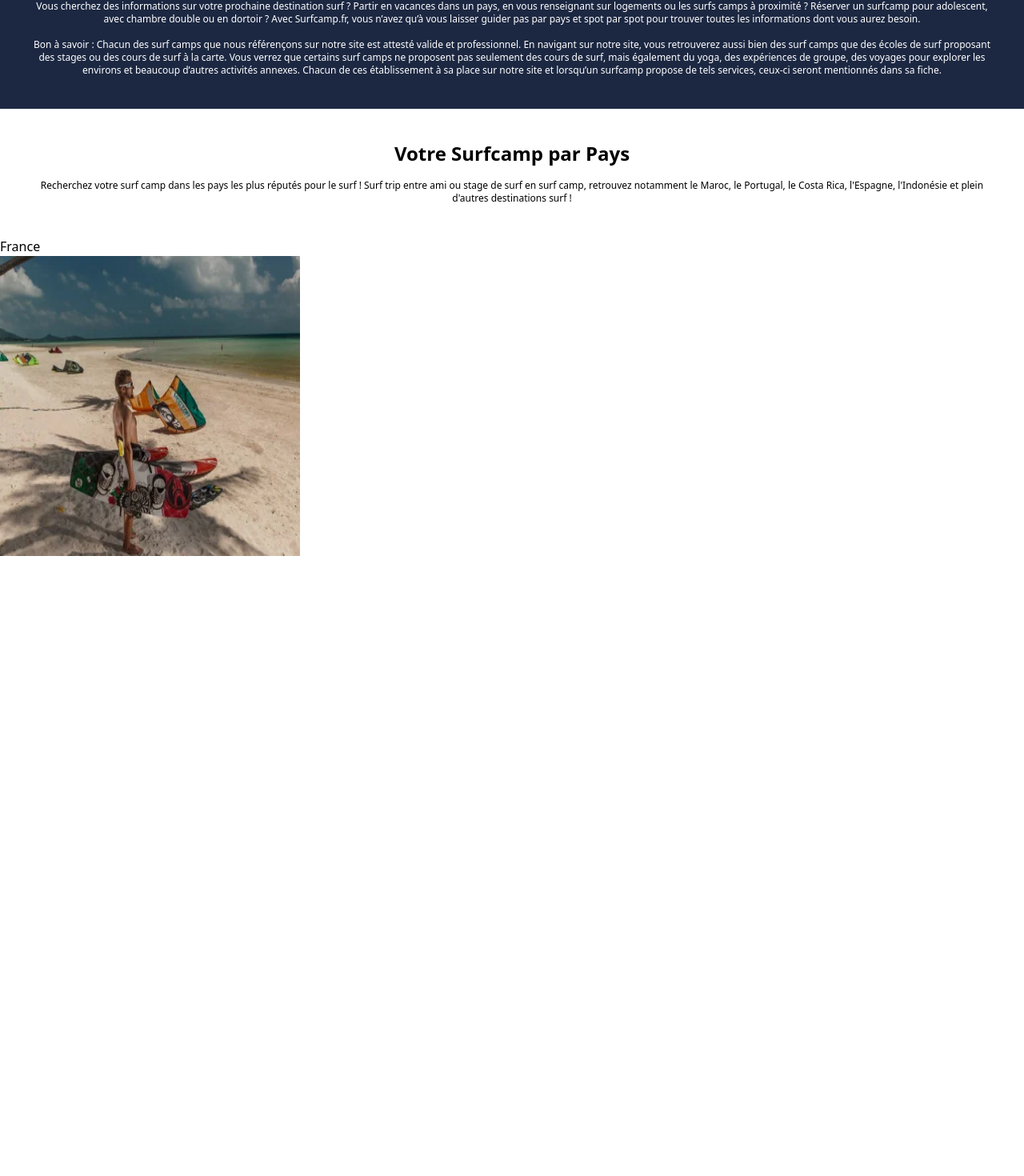
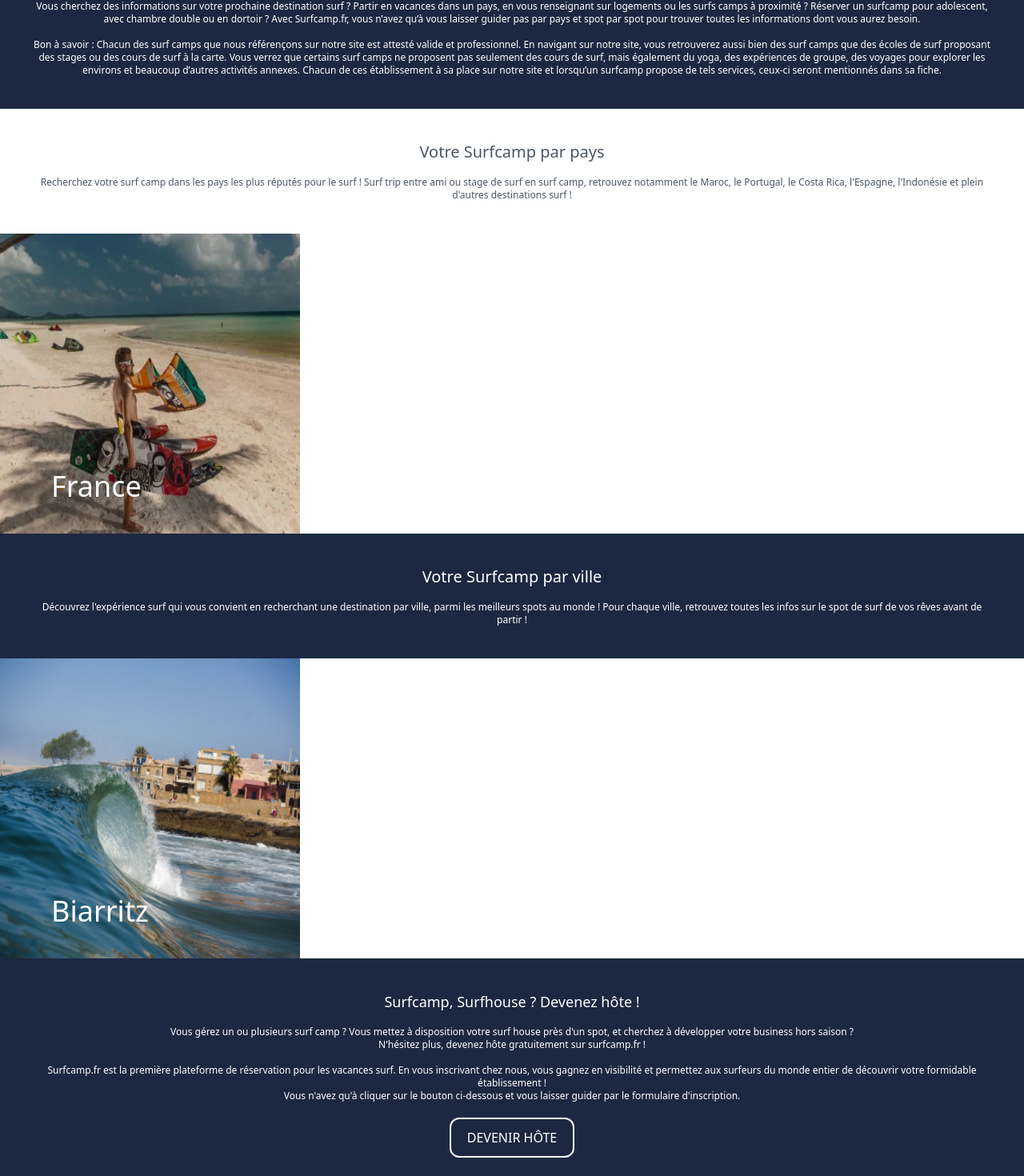
Before and after one commit to WildCodeSchool/btz-0321-p3-surfcamp, a Next.js app: page / in a window 1280 px wide. Shown: the part 900-2370 px from the top of the page at 80% size. Before the commit the page ends 1601 px from the top, so only its background shows below. Built offline with nearby package versions, Linux system fonts and the light colour scheme.

Commit message:
created button component, city and country card

```diff
--- /dev/null
+++ b/components/button/MyButton.tsx
@@ -0,0 +1,19 @@
+import Link from "next/link";
+
+interface Iprop {
+  inputbutton: string;
+}
+
+function MyButton({ inputbutton }: Iprop): JSX.Element {
+  return (
+    <div>
+      <Link href="/">
+        <a className="rounded-xl border-2 border-white text-white px-5 py-3 text-base">
+          {inputbutton}
+        </a>
+      </Link>
+    </div>
+  );
+}
+
+export default MyButton;
--- a/components/citycard/Citycard.tsx
+++ b/components/citycard/Citycard.tsx
@@ -1,13 +1,17 @@
 import Image from "next/image";
 
 interface Iprops {
-  town: string;
+  city: string;
+  titlecity: string;
 }
 
-function Citycard({ town }: Iprops): JSX.Element {
+function Citycard({ titlecity, city }: Iprops): JSX.Element {
   return (
-    <div className="">
-      <Image src={town} alt="city" width={750} height={500} />
+    <div className="flex items-center content-center">
+      <h2 className="absolute z-10 pl-16 text-4xl text-white pt-64">
+        {titlecity}
+      </h2>
+      <Image src={city} alt="city" width={375} height={375} />
     </div>
   );
 }
--- a/components/countrycard/Countrycard.tsx
+++ b/components/countrycard/Countrycard.tsx
@@ -2,13 +2,15 @@ import Image from "next/image";
 
 interface Iprops {
   country: string;
-  title: string;
+  titlecountry: string;
 }
 
-function Countrycard({ country, title }: Iprops): JSX.Element {
+function Countrycard({ country, titlecountry }: Iprops): JSX.Element {
   return (
-    <div className="">
-      <h2>{title}</h2>
+    <div className="flex items-center content-center">
+      <h2 className="absolute z-10 pl-16 text-4xl text-white pt-64">
+        {titlecountry}
+      </h2>
       <Image src={country} alt="city" width={375} height={375} />
     </div>
   );
--- a/pages/index.tsx
+++ b/pages/index.tsx
@@ -1,7 +1,16 @@
 import Image from "next/image";
 import Countrycard from "../components/countrycard/Countrycard";
+import Citycard from "../components/citycard/Citycard";
+import MyButton from "../components/button/MyButton";
 
-const France = { country: "/Pays.webp", title: "France" };
+const France = {
+  country: "/Pays.webp",
+  titlecountry: "France",
+  titlecity: "Biarritz",
+  city: "/Taghazout.webp",
+};
+
+const hostButton = { inputbutton: "DEVENIR HÔTE" };
 
 export default function Home(): JSX.Element {
   return (
@@ -44,19 +53,55 @@ export default function Home(): JSX.Element {
           propose de tels services, ceux-ci seront mentionnés dans sa fiche.
         </p>
       </section>
-      <section className="text-black p-10 text-xs">
-        <h2 className="flex justify-center pb-4 font-extrabold text-2xl">
-          Votre Surfcamp par Pays
+      <section className="text-gray-600 p-10 text-xs">
+        <h2 className="flex justify-center pb-4 text-xl">
+          Votre Surfcamp par pays
         </h2>
-        <p className="flex text-center">
+        <p className="flex text-center ">
           Recherchez votre surf camp dans les pays les plus réputés pour le surf
           ! Surf trip entre ami ou stage de surf en surf camp, retrouvez
           notamment le Maroc, le Portugal, le Costa Rica, l'Espagne, l'Indonésie
           et plein d'autres destinations surf !
         </p>
       </section>
-      <section className="relative">
+      <section className="">
         <Countrycard {...France} />
+      </section>
+      <section className="bg-BlueCamp text-white  p-10 text-xs">
+        <h2 className="flex justify-center pb-4 text-xl">
+          Votre Surfcamp par ville
+        </h2>
+        <p className="flex text-center">
+          Découvrez l'expérience surf qui vous convient en recherchant une
+          destination par ville, parmi les meilleurs spots au monde ! Pour
+          chaque ville, retrouvez toutes les infos sur le spot de surf de vos
+          rêves avant de partir !
+        </p>
+      </section>
+      <section className="relative m-0">
+        <Citycard {...France} />
+      </section>
+      <section className="bg-BlueCamp text-white  p-10 text-xs">
+        <h2 className="flex justify-center pb-4 text-lg text-center">
+          Surfcamp, Surfhouse ? Devenez hôte !{" "}
+        </h2>
+        <p className="flex text-center">
+          Vous gérez un ou plusieurs surf camp ? Vous mettez à disposition votre
+          surf house près d'un spot, et cherchez à développer votre business
+          hors saison ? <br /> N'hésitez plus, devenez hôte gratuitement sur
+          surfcamp.fr !
+          <br />
+          <br /> Surfcamp.fr est la première plateforme de réservation pour les
+          vacances surf. En vous inscrivant chez nous, vous gagnez en visibilité
+          et permettez aux surfeurs du monde entier de découvrir votre
+          formidable établissement ! <br />
+          Vous n'avez qu'à cliquer sur le bouton ci-dessous et vous laisser
+          guider par le formulaire d'inscription.
+        </p>
+        <br />
+        <div className="flex justify-center pt-4">
+          <MyButton {...hostButton} />
+        </div>
       </section>
 
       {/* <section className="relative">
```
Also changed, not shown: public/Taghazout.webp (added), public/surf.webp (added).
